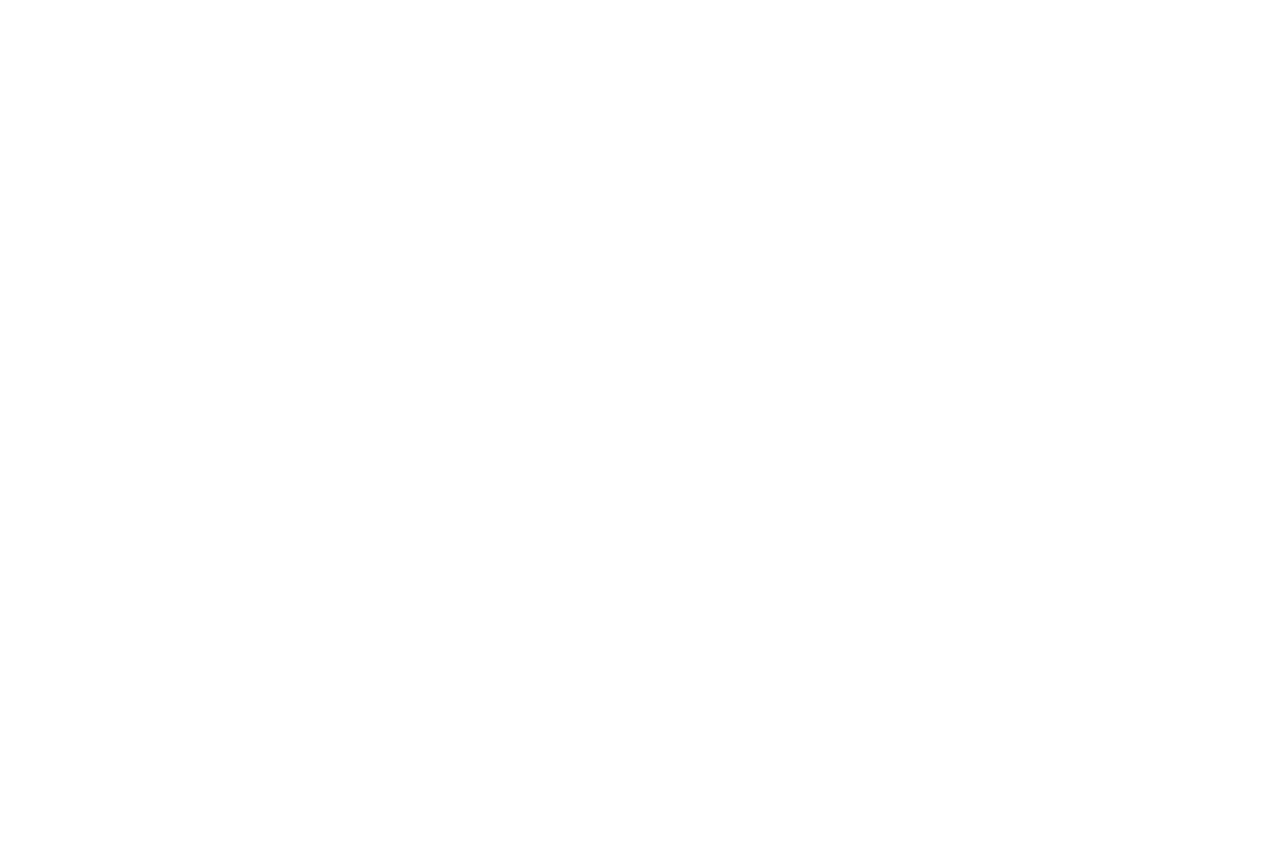
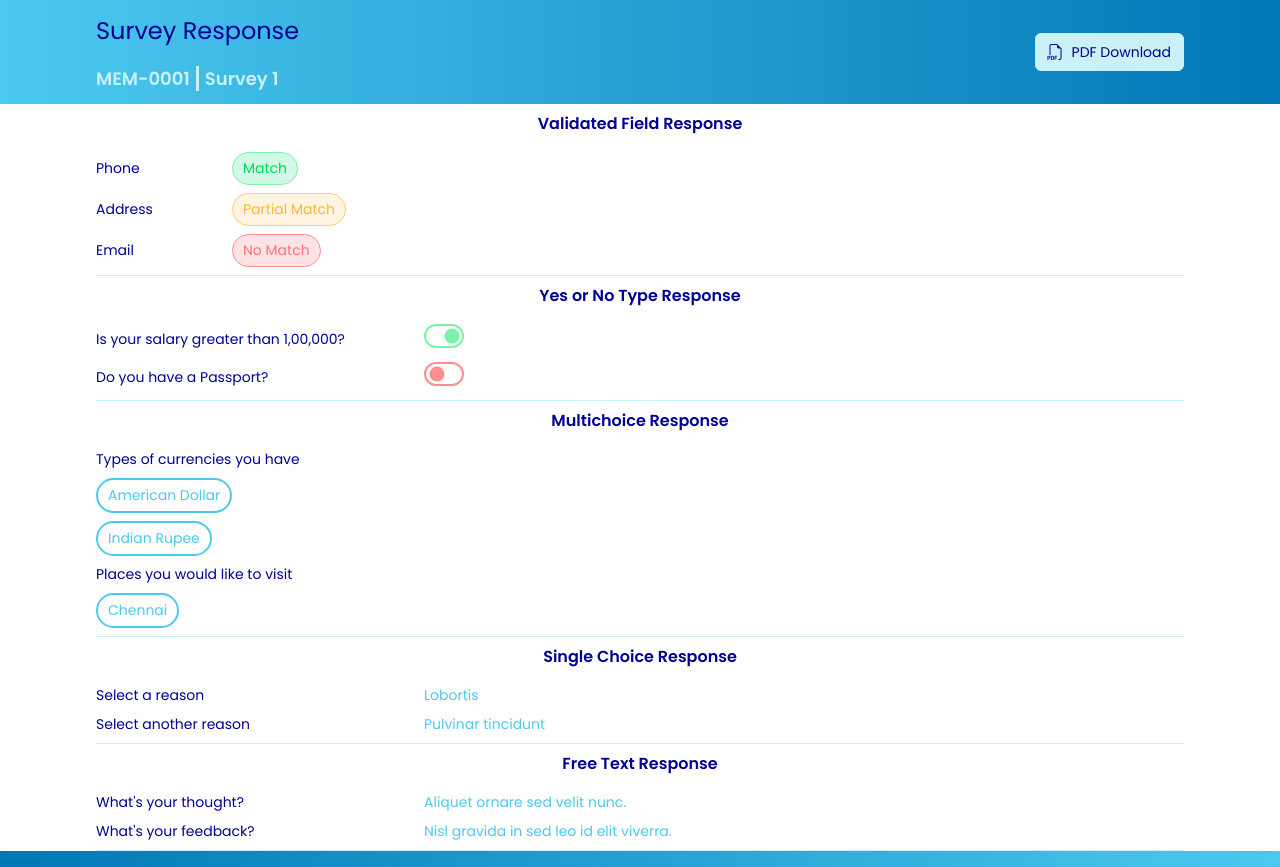
Before and after one commit to Soundharya2024/survey-response, a plain HTML site: page index.html in a window 1280 px wide. Before the commit the page ends 800 px from the top, so only its background shows below. Drawn offline with nearby package versions, Linux system fonts and the light colour scheme.

Commit message:
UI Completed

```diff
--- a/index.html
+++ b/index.html
@@ -5,11 +5,100 @@
     <meta name="viewport" content="width=device-width, initial-scale=1.0">
     <title>Survey Response</title>
     <link rel="stylesheet" href="style.css">
+    <link href="https://fonts.googleapis.com/css2?family=Poppins:ital,wght@0,100;0,200;0,300;0,400;0,500;0,600;0,700;0,800;0,900;1,100;1,200;1,300;1,400;1,500;1,600;1,700;1,800;1,900&display=swap" rel="stylesheet">
     <link rel="stylesheet" href="https://cdn.jsdelivr.net/npm/bootstrap-icons@1.11.3/font/bootstrap-icons.min.css">
     <link href="https://cdn.jsdelivr.net/npm/bootstrap@5.3.3/dist/css/bootstrap.min.css" rel="stylesheet" integrity="sha384-QWTKZyjpPEjISv5WaRU9OFeRpok6YctnYmDr5pNlyT2bRjXh0JMhjY6hW+ALEwIH" crossorigin="anonymous">
 </head>
 <body>
-    <div></div>
+    <div class="main-container">
+        <div class="banner d-flex justify-content-between align-items-center w-100">
+            <div class="banner-title d-inline-flex flex-column">
+                <span>Survey Response</span>
+                <div class="survey-title d-inline-block">
+                    <span class="border-3 border-end fw-semibold fs-lg-16 fs-xl-18 fs-xxl-18">MEM-0001</span><span class="fw-semibold fs-lg-16 fs-xl-18 fs-xxl-18">Survey 1</span>
+                </div>
+            </div>
+            <button type="button" class="btn btn-light download-btn d-flex align-items-center">
+                <i class="bi bi-filetype-pdf"></i>
+                <span class="fs-lg-12 fs-xl-14 fs-xxl-14">PDF Download</span>
+            </button>
+        </div>
+        <div id="section-1" class="section d-flex flex-column border-bottom">
+            <span class="section-head align-self-center fs-lg-14 fs-xl-16 fs-xxl-16">Validated Field Response</span>
+            <div class="section-content">
+                <div id="field-1" class="field d-flex align-items-center">
+                    <span class="flex-shrink-0 me-2 fs-lg-12 fs-xl-14 fs-xxl-14">Phone</span>
+                    <span class="border rounded-pill fs-lg-12 fs-xl-14 fs-xxl-14">Match</span>
+                </div>
+                <div id="field-2" class="field d-flex align-items-center">
+                    <span class="flex-shrink-0 me-2 fs-lg-12 fs-xl-14 fs-xxl-14">Address</span>
+                    <span class="border rounded-pill fs-lg-12 fs-xl-14 fs-xxl-14">Partial Match</span>
+                </div>
+                <div id="field-3" class="field d-flex align-items-center">
+                    <span class="flex-shrink-0 me-2 fs-lg-12 fs-xl-14 fs-xxl-14">Email</span>
+                    <span class="border rounded-pill fs-lg-12 fs-xl-14 fs-xxl-14">No Match</span>
+                </div>
+            </div>
+        </div>
+        <div id="section-2" class="section d-flex flex-column border-bottom">
+            <span class="section-head align-self-center fs-lg-14 fs-xl-16 fs-xxl-16">Yes or No Type Response</span>
+            <div class="section-content">
+                <div id="field-1" class="field d-flex align-items-center">
+                    <span class="flex-shrink-0 me-2 fs-lg-12 fs-xl-14 fs-xxl-14">Is your salary greater than 1,00,000?</span>
+                    <div class="toggle-button-container">
+                        <input type="checkbox" class="switch border border-2" id="toggle-button" checked>
+                    </div>
+                </div>
+                <div id="field-2" class="field d-flex align-items-center">
+                    <span class="flex-shrink-0 me-2 fs-lg-12 fs-xl-14 fs-xxl-14">Do you have a Passport?</span>
+                    <div class="toggle-button-container">
+                        <input type="checkbox" class="switch border border-2" id="toggle-button">
+                    </div>
+                </div>
+            </div>
+        </div>
+        <div id="section-3" class="section d-flex flex-column border-bottom">
+            <span class="section-head align-self-center fs-lg-14 fs-xl-16 fs-xxl-16">Multichoice Response</span>
+            <div class="section-content">
+                <div id="field-1" class="field d-flex flex-column">
+                    <span class="fs-lg-12 fs-xl-14 fs-xxl-14">Types of currencies you have</span>
+                    <span class="border border-2 rounded-pill align-self-start fs-lg-12 fs-xl-14 fs-xxl-14">American Dollar</span>
+                    <span class="border border-2 rounded-pill align-self-start fs-lg-12 fs-xl-14 fs-xxl-14">Indian Rupee</span>
+                </div>
+                <div id="field-2" class="field d-flex flex-column">
+                    <span class="fs-lg-12 fs-xl-14 fs-xxl-14">Places you would like to visit</span>
+                    <span class="border border-2 rounded-pill align-self-start fs-lg-12 fs-xl-14 fs-xxl-14">Chennai</span>
+                </div>
+            </div>
+        </div>
+        <div id="section-4" class="section d-flex flex-column border-bottom">
+            <span class="section-head align-self-center fs-lg-14 fs-xl-16 fs-xxl-16">Single Choice Response</span>
+            <div class="section-content">
+                <div id="field-1" class="field d-flex">
+                    <span class="flex-shrink-0 me-2 fs-lg-12 fs-xl-14 fs-xxl-14">Select a reason</span>
+                    <span class="fs-lg-12 fs-xl-14 fs-xxl-14">Lobortis</span>
+                </div>
+                <div id="field-2" class="field d-flex">
+                    <span class="flex-shrink-0 me-2 fs-lg-12 fs-xl-14 fs-xxl-14">Select another reason</span>
+                    <span class="fs-lg-12 fs-xl-14 fs-xxl-14">Pulvinar tincidunt</span>
+                </div>
+            </div>
+        </div>
+        <div id="section-5" class="section d-flex flex-column border-bottom">
+            <span class="section-head align-self-center fs-lg-14 fs-xl-16 fs-xxl-16">Free Text Response</span>
+            <div class="section-content">
+                <div id="field-1" class="field d-flex">
+                    <span class="flex-shrink-0 me-2 fs-lg-12 fs-xl-14 fs-xxl-14">What's your thought?</span>
+                    <span class="fs-lg-12 fs-xl-14 fs-xxl-14">Aliquet ornare sed velit nunc.</span>
+                </div>
+                <div id="field-2" class="field d-flex">
+                    <span class="flex-shrink-0 me-2 fs-lg-12 fs-xl-14 fs-xxl-14">What's your feedback?</span>
+                    <span class="fs-lg-12 fs-xl-14 fs-xxl-14">Nisl gravida in sed leo id elit viverra.</span>
+                </div>
+            </div>
+        </div>
+        <div id="page-end"></div>
+    </div>
     <script src="https://cdn.jsdelivr.net/npm/bootstrap@5.3.3/dist/js/bootstrap.bundle.min.js" integrity="sha384-YvpcrYf0tY3lHB60NNkmXc5s9fDVZLESaAA55NDzOxhy9GkcIdslK1eN7N6jIeHz" crossorigin="anonymous"></script>
 </body>
 </html>
--- a/style.css
+++ b/style.css
@@ -0,0 +1,253 @@
+.main-container .banner {
+    padding: 0 24px;
+    height: 104px;
+    background-image: linear-gradient(to right, #4CC9F0, #0077B6);
+}
+
+.main-container .banner span, .main-container .section span {
+    font-family: "Poppins";
+}
+
+.main-container .banner .banner-title>span {
+    font-size: 24px;
+    color: var(--primary-blue);
+}
+
+.main-container .banner .banner-title .survey-title {
+    margin-top: 16px;
+}
+
+.main-container .banner .banner-title .survey-title>span {
+    color: var(--tertiary-blue);
+}
+
+.main-container .banner .banner-title .survey-title span:first-child {
+    padding-right: 6px;
+    border-color: var(--tertiary-blue) !important;
+}
+
+.main-container .banner .banner-title .survey-title span:last-child {
+    padding-left: 6px;
+}
+
+.main-container .banner .download-btn {
+    background-color: var(--tertiary-blue) !important;
+    border-color: var(--tertiary-blue) !important;
+}
+
+.main-container .banner .download-btn:hover {
+    background-color: var(--hover-blue) !important;
+    border-color: var(--hover-blue)!important;
+}
+
+.main-container .banner .download-btn>span {
+    color: var(--primary-blue);
+    margin-left: 8px;
+}
+
+.main-container .banner .download-btn>i {
+    color: var(--primary-blue);
+}
+
+.main-container .section {
+    margin: 0 24px;
+    padding: 8px 0;
+    border-color: var(--tertiary-blue) !important;
+}
+
+.main-container .section:last-child {
+    border: none !important;
+}
+
+.main-container .section>.section-head {
+    line-height: 150%;
+    font-weight: 600;
+    color: var(--primary-blue);
+}
+
+.main-container .section .section-content {
+    margin-top: 16px;
+}
+
+.main-container .section .section-content>.field:not(:last-child){
+    margin-bottom: 8px;
+}
+
+.main-container .section .section-content>.field>span:first-child {
+    color: var(--primary-blue);
+}
+
+.main-container #section-1 .section-content>.field>span:first-child {
+    width: 10vw;
+}
+
+.main-container #section-1 .field span:last-child, .main-container #section-3 .field span:not(:first-child) {
+    padding: 5px 10px;
+}
+
+.main-container #section-1 #field-1 span:last-child {
+    border-color: var(--primary-green) !important;
+    color: var(--secondary-green);
+    background-color: var(--tertiary-green);
+}
+
+.main-container #section-1 #field-2 span:last-child {
+    border-color: var(--primary-yellow) !important;
+    color: var(--secondary-yellow);
+    background-color: var(--tertiary-yellow);
+}
+
+.main-container #section-1 #field-3 span:last-child {
+    border-color: var(--primary-red) !important;
+    color: var(--secondary-red);
+    background-color: var(--tertiary-red);
+}
+
+.main-container .section .section-content>.field>span:first-child {
+    width: 25vw;
+}
+
+/* Toggle switch start */
+.main-container #section-2 .section-content .switch {
+    cursor: pointer;
+    /*margin: 1rem auto;*/
+    position: relative;
+    width: 40px;
+    height: 24px;
+    border-color: var(--primary-red) !important;
+    border-radius: 25px;
+    outline: none;
+    background-color: #FFFFFF;
+    -webkit-appearance: none;
+	appearance: none;
+    transition: background .3s;
+}
+
+.main-container #section-2 .section-content .switch::after {
+    content: '';
+    position: absolute;
+    top: 50%;
+    left: 30%;
+    transform: translate(-50%, -50%);
+    border-radius: 50%;
+    height: 15px;
+    width: 15px;
+    background-color: var(--primary-red);
+    transition: left .3s;
+}
+
+.main-container #section-2 .section-content .switch:checked {
+    border-color: var(--primary-green) !important;
+}
+
+.main-container #section-2 .section-content .switch:checked::after {
+    left: 73%;
+    background-color: var(--primary-green);
+}
+/* Toggle switch end */
+
+.main-container #section-3 .section-content>.field>span:first-child {
+    width: unset;
+}
+
+.main-container #section-3 .section-content>.field>span:not(:first-child) {
+    border-color: var(--secondary-blue) !important;
+    color: var(--secondary-blue);
+    margin-top: 8px;
+}
+
+.main-container #section-4 .section-content>.field>span:last-child, .main-container #section-5 .section-content>.field>span:last-child {
+    color: var(--secondary-blue);
+}
+
+.main-container #page-end {
+    height: 16px;
+    background-image: linear-gradient(to left, #4CC9F0, #0077B6);
+}
+
+@media (min-width: 1400px) {
+    .main-container .section {
+        margin: 0 192px;
+    }
+    .main-container .banner {
+        padding: 0 192px;
+    }
+    .fs-xxl-14 {
+        font-size: 14px;
+    }
+    .fs-xxl-16 {
+        font-size: 16px;
+    }
+    .fs-xxl-18 {
+        font-size: 18px;
+    }
+}
+
+@media (max-width: 1399px) {
+    .main-container .section {
+        margin: 0 96px;
+    }
+    .main-container .banner {
+        padding: 0 96px;
+    }
+    .fs-xl-14 {
+        font-size: 14px;
+    }
+    .fs-xl-16 {
+        font-size: 16px;
+    }
+    .fs-xl-18 {
+        font-size: 18px;
+    }
+}
+
+@media (max-width: 1199px) {
+    .main-container .section .section-content>.field>span:first-child {
+        width: 30vw;
+    }
+    .main-container #section-1 .section-content>.field>span:first-child {
+        width: 15vw;
+    }
+    .main-container .section {
+        margin: 0 48px;
+    }
+    .main-container .banner {
+        padding: 0 48px;
+    }
+    .fs-lg-12 {
+        font-size: 12px;
+    }
+
+    .fs-lg-14 {
+        font-size: 14px;
+    }
+
+    .fs-lg-16 {
+        font-size: 16px;
+    }
+}
+
+@media (max-width: 767px) {
+    .main-container .section .section-content>.field>span:first-child {
+        width: 35vw;
+    }
+    .main-container #section-1 .section-content>.field>span:first-child {
+        width: 20vw;
+    }
+}
+
+:root {
+    --primary-blue: #000293;
+    --secondary-blue: #4CC9F0;
+    --tertiary-blue: #CAF0F8;
+    --hover-blue: #90e0ef;
+    --primary-green: #7BF1A8;
+    --secondary-green: #00D853;
+    --tertiary-green: #D0FAE6;
+    --primary-red: #FF8D91;
+    --secondary-red: #FF7277;
+    --tertiary-red: #FDE3E4;
+    --primary-yellow: #FFCC75;
+    --secondary-yellow: #FFB638;
+    --tertiary-yellow: #FFF4E1;
+}
```
